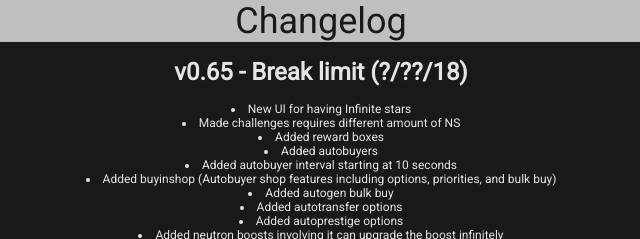
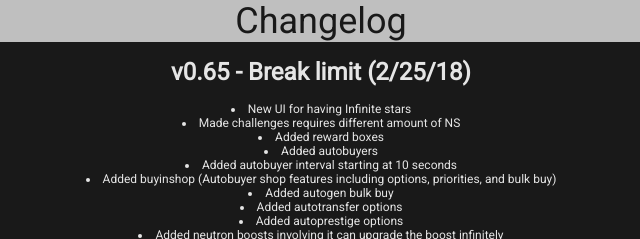
Before and after one commit to aarextiaokhiao/Universal-Attractor, a plain HTML site: page changelog.html in a window 1280 px wide. Shown: the top 239 px of the page, 319-959 px from the left. Drawn offline with Linux system fonts and the light colour scheme.

Commit message:
forgot to change the date

```diff
--- a/changelog.html
+++ b/changelog.html
@@ -14,7 +14,7 @@ h1 {font-size:24px}
 <div style='width: 100%'>
 	<div id='title'>Changelog</div>
 </div>
-<h1>v0.65 - Break limit (?/??/18)</h1>
+<h1>v0.65 - Break limit (2/25/18)</h1>
 <div><list>
 	<li>New UI for having Infinite stars</li>
 	<li>Made challenges requires different amount of NS</li>
```
